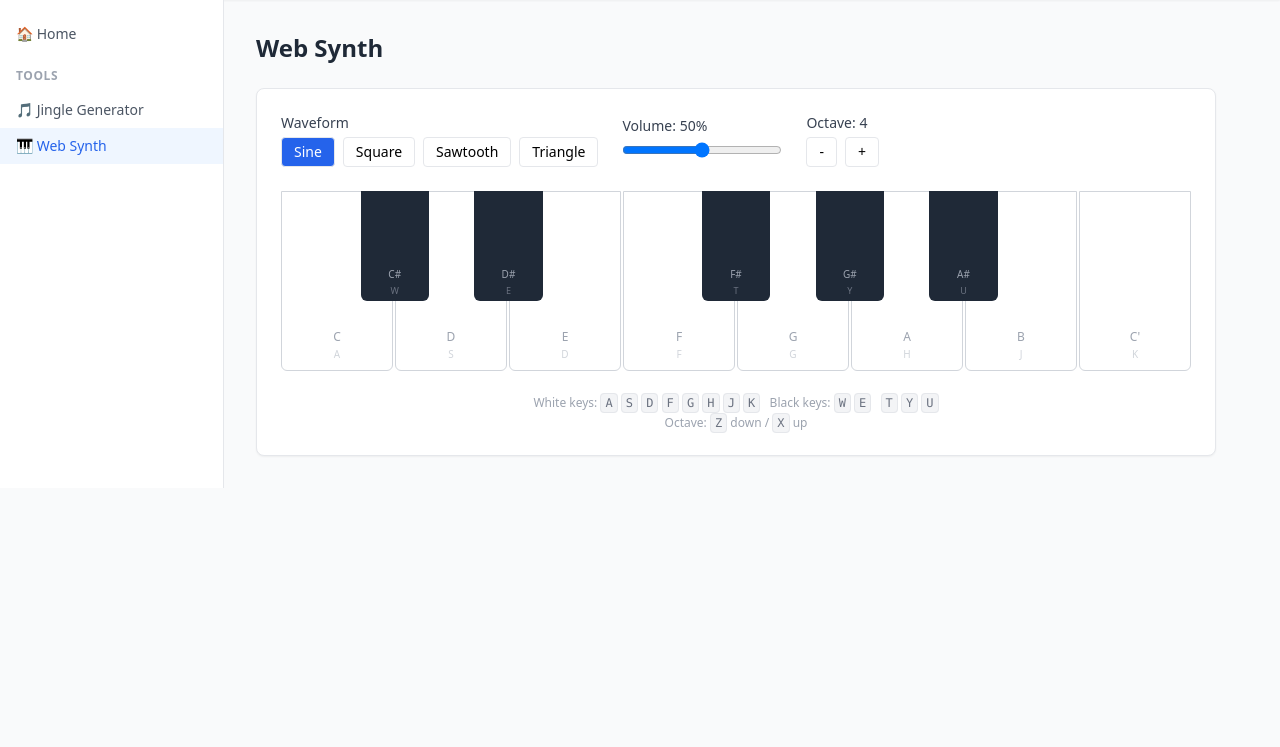
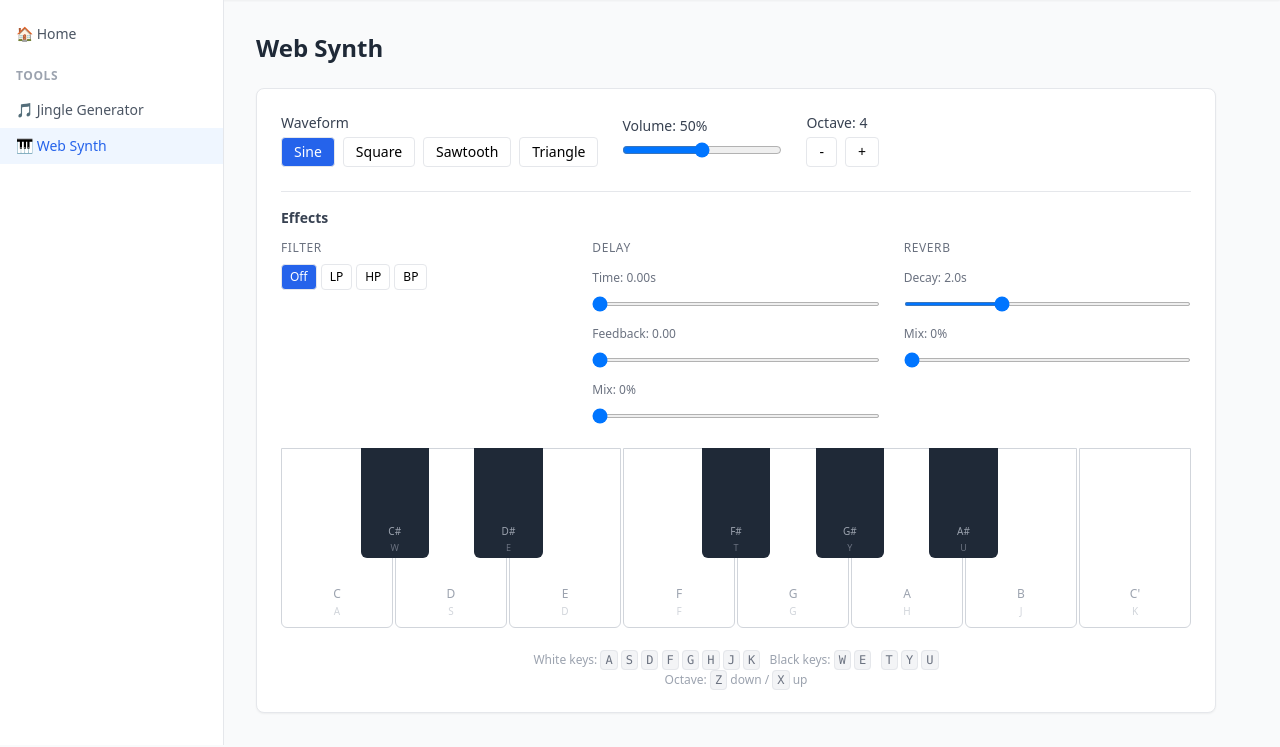
Before and after one commit to akiraak/sound-lab, a FastAPI app: page /tools/synth/ in a window 1280 px wide. Shown: the part 53-800 px from the top of the page. Run offline with FastAPI, Linux system fonts and the light colour scheme; some libraries are stand-ins or nearby versions.

Commit message:
web-synth: エフェクト追加（Filter / Delay / Reverb）
Web Audio APIでFilter（LP/HP/BP）、フィードバックディレイ、
コンボリューションリバーブを実装。各パラメータをスライダーで制御可能。

Co-Authored-By: Claude Opus 4.6 <noreply@anthropic.com>

```diff
--- a/web/src/soundlab_web/static/js/synth.js
+++ b/web/src/soundlab_web/static/js/synth.js
@@ -32,17 +32,134 @@
   let volume = 0.5;
   const activeVoices = new Map();
 
+  // Effects state
+  let filterNode = null;
+  let filterType = "off"; // off, lowpass, highpass, bandpass
+
+  let delayNode = null;
+  let delayFeedback = null;
+  let delayDry = null;
+  let delayWet = null;
+
+  let reverbConvolver = null;
+  let reverbDry = null;
+  let reverbWet = null;
+  let reverbDecay = 2.0;
+
   // --- Audio engine ---
+
+  // --- Impulse response generation ---
+
+  function generateImpulseResponse(decay) {
+    var sampleRate = audioCtx.sampleRate;
+    var length = Math.floor(sampleRate * decay);
+    var buffer = audioCtx.createBuffer(2, length, sampleRate);
+    for (var ch = 0; ch < 2; ch++) {
+      var data = buffer.getChannelData(ch);
+      for (var i = 0; i < length; i++) {
+        data[i] = (Math.random() * 2 - 1) * Math.pow(1 - i / length, 2);
+      }
+    }
+    return buffer;
+  }
 
   function ensureAudioContext() {
     if (!audioCtx) {
       audioCtx = new (window.AudioContext || window.webkitAudioContext)();
       masterGain = audioCtx.createGain();
       masterGain.gain.value = volume;
-      masterGain.connect(audioCtx.destination);
+
+      // --- Filter ---
+      filterNode = audioCtx.createBiquadFilter();
+      filterNode.type = "lowpass";
+      filterNode.frequency.value = 8000;
+      filterNode.Q.value = 1;
+
+      // --- Delay (dry/wet mix) ---
+      delayNode = audioCtx.createDelay(2.0);
+      delayNode.delayTime.value = 0;
+      delayFeedback = audioCtx.createGain();
+      delayFeedback.gain.value = 0;
+      delayDry = audioCtx.createGain();
+      delayDry.gain.value = 1.0;
+      delayWet = audioCtx.createGain();
+      delayWet.gain.value = 0;
+
+      // delay feedback loop
+      delayNode.connect(delayFeedback);
+      delayFeedback.connect(delayNode);
+      delayNode.connect(delayWet);
+
+      // --- Reverb (dry/wet mix) ---
+      reverbConvolver = audioCtx.createConvolver();
+      reverbConvolver.buffer = generateImpulseResponse(reverbDecay);
+      reverbDry = audioCtx.createGain();
+      reverbDry.gain.value = 1.0;
+      reverbWet = audioCtx.createGain();
+      reverbWet.gain.value = 0;
+
+      reverbConvolver.connect(reverbWet);
+
+      // --- Chain: masterGain → filter → delay split → reverb split → destination ---
+      // Filter (bypassed when filterType === "off" by setting frequency high)
+      masterGain.connect(filterNode);
+
+      // Delay split
+      filterNode.connect(delayDry);  // dry path
+      filterNode.connect(delayNode); // wet path
+
+      // Reverb split
+      delayDry.connect(reverbDry);   // dry→dry
+      delayDry.connect(reverbConvolver); // dry→reverb
+      delayWet.connect(reverbDry);   // wet→dry
+      delayWet.connect(reverbConvolver); // wet→reverb
+
+      // Output
+      reverbDry.connect(audioCtx.destination);
+      reverbWet.connect(audioCtx.destination);
+
+      applyFilterType();
     }
     if (audioCtx.state === "suspended") {
       audioCtx.resume();
+    }
+  }
+
+  // --- Effects control ---
+
+  function applyFilterType() {
+    if (!filterNode) return;
+    if (filterType === "off") {
+      filterNode.type = "lowpass";
+      filterNode.frequency.value = 20000;
+      filterNode.Q.value = 0.1;
+    } else {
+      filterNode.type = filterType;
+      var freqSlider = document.getElementById("filter-freq");
+      var qSlider = document.getElementById("filter-q");
+      if (freqSlider) filterNode.frequency.value = parseFloat(freqSlider.value);
+      if (qSlider) filterNode.Q.value = parseFloat(qSlider.value);
+    }
+  }
+
+  function setDelayParams(time, feedback, mix) {
+    if (!delayNode) return;
+    delayNode.delayTime.value = time;
+    delayFeedback.gain.value = feedback;
+    delayDry.gain.value = 1.0 - mix;
+    delayWet.gain.value = mix;
+  }
+
+  function setReverbMix(mix) {
+    if (!reverbDry) return;
+    reverbDry.gain.value = 1.0 - mix;
+    reverbWet.gain.value = mix;
+  }
+
+  function setReverbDecayValue(decay) {
+    reverbDecay = decay;
+    if (reverbConvolver && audioCtx) {
+      reverbConvolver.buffer = generateImpulseResponse(decay);
     }
   }
 
@@ -260,6 +377,82 @@
       setOctave(octave + 1);
     });
 
+    // --- Filter controls ---
+    document.querySelectorAll(".filter-btn").forEach(function (btn) {
+      btn.addEventListener("click", function () {
+        filterType = btn.dataset.filter;
+        document.querySelectorAll(".filter-btn").forEach(function (b) {
+          b.classList.toggle("bg-blue-600", b === btn);
+          b.classList.toggle("text-white", b === btn);
+          b.classList.toggle("bg-white", b !== btn);
+        });
+        var filterParams = document.getElementById("filter-params");
+        if (filterParams) filterParams.classList.toggle("hidden", filterType === "off");
+        applyFilterType();
+      });
+    });
+    // Default filter highlight
+    var defaultFilter = document.querySelector('[data-filter="off"]');
+    if (defaultFilter) defaultFilter.classList.add("bg-blue-600", "text-white");
+
+    var filterFreq = document.getElementById("filter-freq");
+    var filterFreqDisplay = document.getElementById("filter-freq-display");
+    if (filterFreq) {
+      filterFreq.addEventListener("input", function () {
+        filterFreqDisplay.textContent = filterFreq.value;
+        if (filterNode && filterType !== "off") filterNode.frequency.value = parseFloat(filterFreq.value);
+      });
+    }
+
+    var filterQ = document.getElementById("filter-q");
+    var filterQDisplay = document.getElementById("filter-q-display");
+    if (filterQ) {
+      filterQ.addEventListener("input", function () {
+        filterQDisplay.textContent = parseFloat(filterQ.value).toFixed(1);
+        if (filterNode && filterType !== "off") filterNode.Q.value = parseFloat(filterQ.value);
+      });
+    }
+
+    // --- Delay controls ---
+    var delayTime = document.getElementById("delay-time");
+    var delayTimeDisplay = document.getElementById("delay-time-display");
+    var delayFb = document.getElementById("delay-feedback");
+    var delayFbDisplay = document.getElementById("delay-feedback-display");
+    var delayMix = document.getElementById("delay-mix");
+    var delayMixDisplay = document.getElementById("delay-mix-display");
+
+    function updateDelay() {
+      var t = parseFloat(delayTime.value);
+      var fb = parseFloat(delayFb.value);
+      var m = parseFloat(delayMix.value) / 100;
+      delayTimeDisplay.textContent = t.toFixed(2);
+      delayFbDisplay.textContent = parseFloat(delayFb.value).toFixed(2);
+      delayMixDisplay.textContent = delayMix.value;
+      setDelayParams(t, fb, m);
+    }
+    if (delayTime) delayTime.addEventListener("input", updateDelay);
+    if (delayFb) delayFb.addEventListener("input", updateDelay);
+    if (delayMix) delayMix.addEventListener("input", updateDelay);
+
+    // --- Reverb controls ---
+    var reverbDecaySlider = document.getElementById("reverb-decay");
+    var reverbDecayDisplay = document.getElementById("reverb-decay-display");
+    var reverbMix = document.getElementById("reverb-mix");
+    var reverbMixDisplay = document.getElementById("reverb-mix-display");
+
+    if (reverbDecaySlider) {
+      reverbDecaySlider.addEventListener("input", function () {
+        reverbDecayDisplay.textContent = parseFloat(reverbDecaySlider.value).toFixed(1);
+        setReverbDecayValue(parseFloat(reverbDecaySlider.value));
+      });
+    }
+    if (reverbMix) {
+      reverbMix.addEventListener("input", function () {
+        reverbMixDisplay.textContent = reverbMix.value;
+        setReverbMix(parseFloat(reverbMix.value) / 100);
+      });
+    }
+
     // Keyboard events
     document.addEventListener("keydown", handleKeyDown);
     document.addEventListener("keyup", handleKeyUp);
--- a/web/src/soundlab_web/templates/tools/synth/index.html
+++ b/web/src/soundlab_web/templates/tools/synth/index.html
@@ -37,6 +37,65 @@
         </div>
     </div>
 
+    <!-- Effects -->
+    <div class="border-t pt-4">
+        <h2 class="text-sm font-semibold text-gray-700 mb-3">Effects</h2>
+        <div class="grid grid-cols-1 md:grid-cols-3 gap-6">
+
+            <!-- Filter -->
+            <div class="space-y-2">
+                <label class="block text-xs font-medium text-gray-500 uppercase tracking-wider">Filter</label>
+                <div class="flex gap-1">
+                    <button data-filter="off"      class="filter-btn px-2 py-1 text-xs rounded border">Off</button>
+                    <button data-filter="lowpass"   class="filter-btn px-2 py-1 text-xs rounded border">LP</button>
+                    <button data-filter="highpass"  class="filter-btn px-2 py-1 text-xs rounded border">HP</button>
+                    <button data-filter="bandpass"  class="filter-btn px-2 py-1 text-xs rounded border">BP</button>
+                </div>
+                <div id="filter-params" class="space-y-1 hidden">
+                    <div>
+                        <label class="text-xs text-gray-500">Freq: <span id="filter-freq-display">8000</span>Hz</label>
+                        <input type="range" id="filter-freq" min="100" max="8000" value="8000" step="10" class="w-full h-1">
+                    </div>
+                    <div>
+                        <label class="text-xs text-gray-500">Q: <span id="filter-q-display">1.0</span></label>
+                        <input type="range" id="filter-q" min="0.1" max="20" value="1" step="0.1" class="w-full h-1">
+                    </div>
+                </div>
+            </div>
+
+            <!-- Delay -->
+            <div class="space-y-2">
+                <label class="block text-xs font-medium text-gray-500 uppercase tracking-wider">Delay</label>
+                <div>
+                    <label class="text-xs text-gray-500">Time: <span id="delay-time-display">0.00</span>s</label>
+                    <input type="range" id="delay-time" min="0" max="1" value="0" step="0.01" class="w-full h-1">
+                </div>
+                <div>
+                    <label class="text-xs text-gray-500">Feedback: <span id="delay-feedback-display">0.00</span></label>
+                    <input type="range" id="delay-feedback" min="0" max="0.9" value="0" step="0.01" class="w-full h-1">
+                </div>
+                <div>
+                    <label class="text-xs text-gray-500">Mix: <span id="delay-mix-display">0</span>%</label>
+                    <input type="range" id="delay-mix" min="0" max="100" value="0" class="w-full h-1">
+                </div>
+            </div>
+
+            <!-- Reverb -->
+            <div class="space-y-2">
+                <label class="block text-xs font-medium text-gray-500 uppercase tracking-wider">Reverb</label>
+                <div>
+                    <label class="text-xs text-gray-500">Decay: <span id="reverb-decay-display">2.0</span>s</label>
+                    <input type="range" id="reverb-decay" min="0.5" max="5" value="2" step="0.1" class="w-full h-1">
+                </div>
+                <div>
+                    <label class="text-xs text-gray-500">Mix: <span id="reverb-mix-display">0</span>%</label>
+                    <input type="range" id="reverb-mix" min="0" max="100" value="0" class="w-full h-1">
+                </div>
+            </div>
+
+        </div>
+    </div>
+
     <!-- Visual keyboard -->
     <div id="keyboard" class="relative select-none" style="height: 180px;"></div>
 
```
Also changed, not shown: DONE.md (+4 -0 lines), TODO.md (+0 -1 lines).
